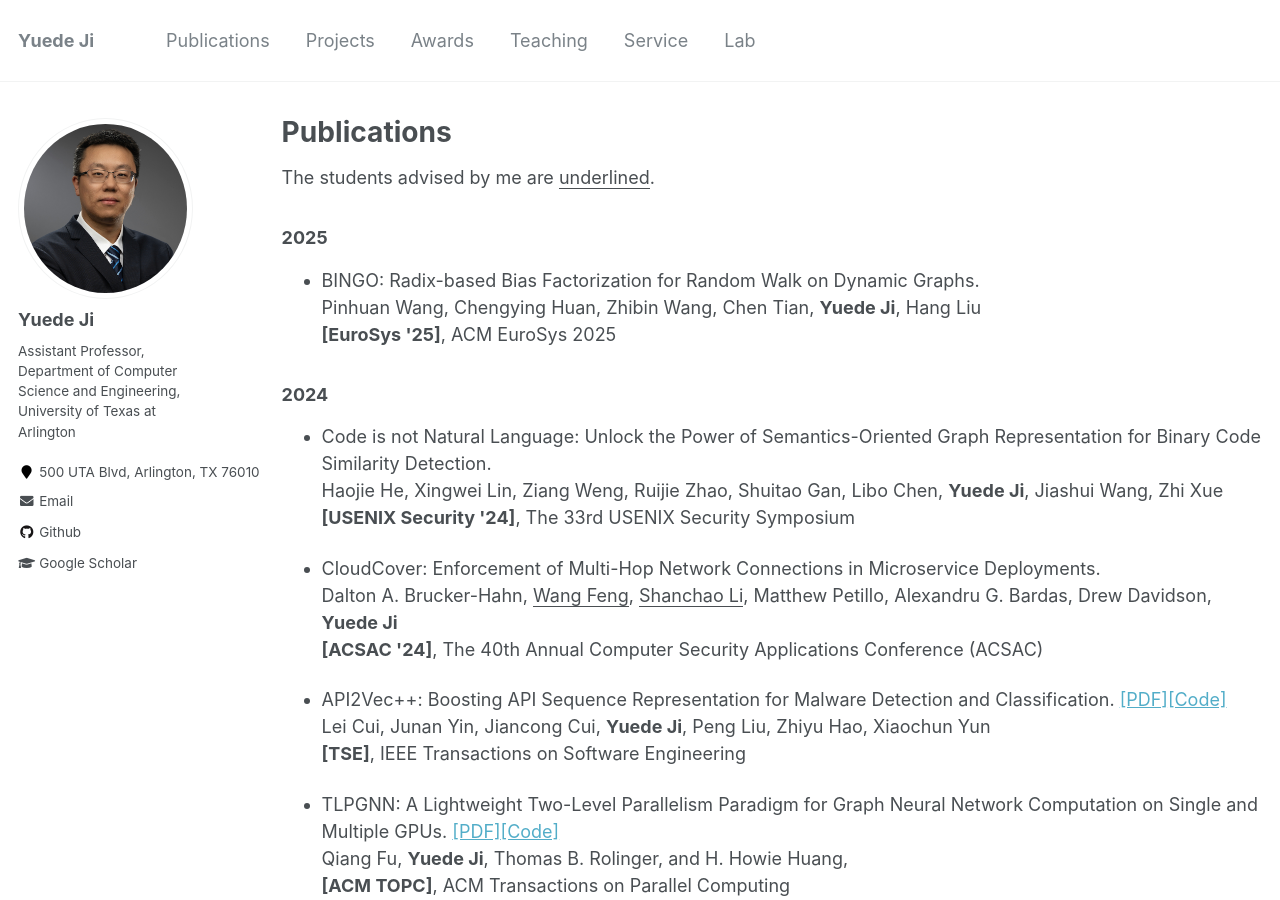
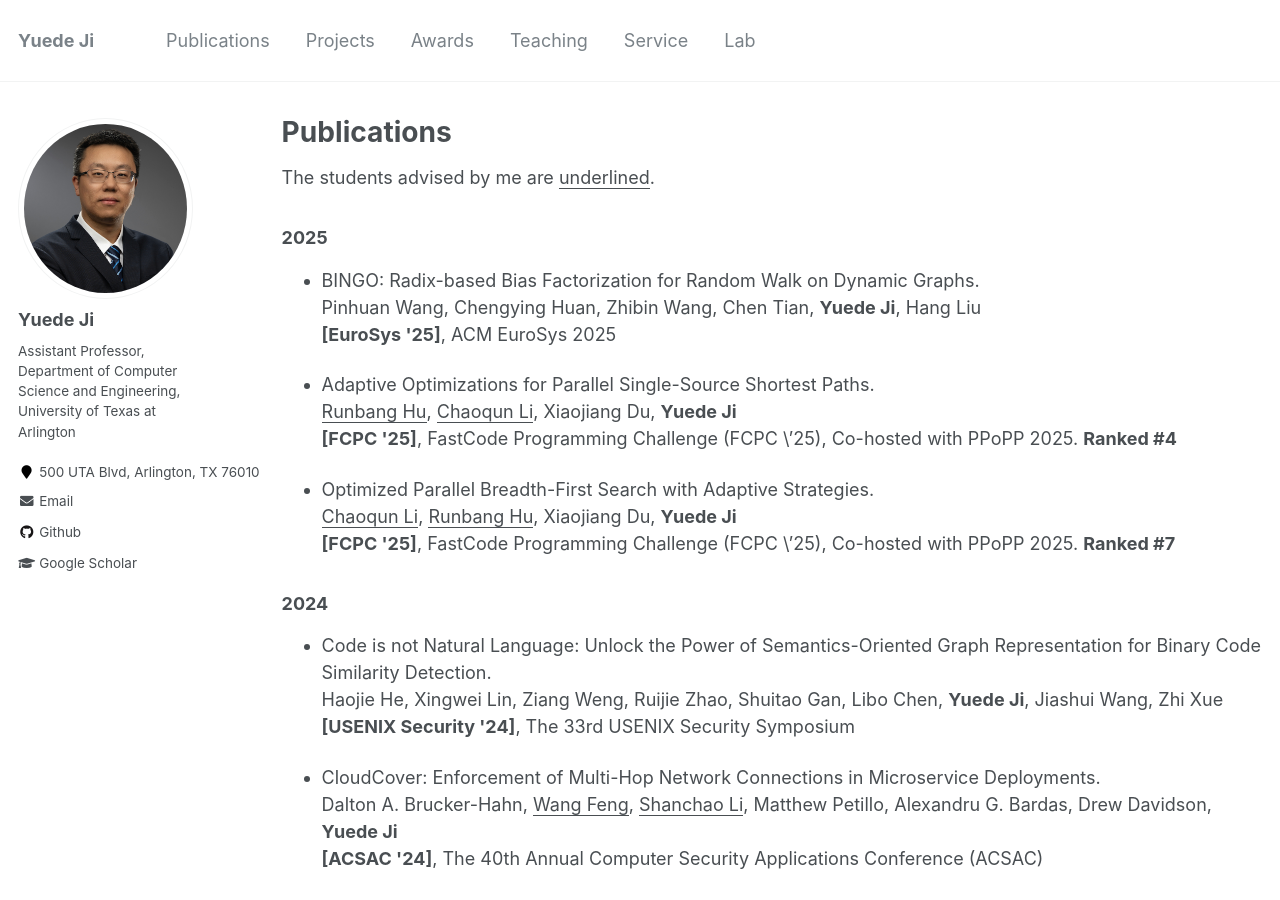
Before and after one commit to yuede/yuede.github.io, a Jekyll site: the page built from _pages/publications.md, in a window 1280 px wide and 900 px high. Built offline with Jekyll 4.4.1, drawn with Linux system fonts in a browser that asks for light colours.

Commit message:
update publications

```diff
--- a/_pages/publications.md
+++ b/_pages/publications.md
@@ -13,6 +13,17 @@ The students advised by me are <u>underlined</u>.
 * BINGO: Radix-based Bias Factorization for Random Walk on Dynamic Graphs.<br/>
 Pinhuan Wang, Chengying Huan, Zhibin Wang, Chen Tian, <strong>Yuede Ji</strong>, Hang Liu<br/>
 <strong>[EuroSys \'25]</strong>, ACM EuroSys 2025<br/>
+
+* Adaptive Optimizations for Parallel Single-Source Shortest Paths.<br/>
+<u>Runbang Hu</u>, <u>Chaoqun Li</u>, Xiaojiang Du, <strong>Yuede Ji</strong><br/>
+<strong>[FCPC \'25]</strong>, FastCode Programming Challenge (FCPC \’25), Co-hosted with PPoPP 2025.
+<strong>Ranked \#4</strong>
+
+* Optimized Parallel Breadth-First Search with Adaptive Strategies.<br/>
+<u>Chaoqun Li</u>, <u>Runbang Hu</u>, Xiaojiang Du, <strong>Yuede Ji</strong><br/>
+<strong>[FCPC \'25]</strong>, FastCode Programming Challenge (FCPC \’25), Co-hosted with PPoPP 2025.
+<strong>Ranked \#7</strong>
+
 
 
 ### 2024
```
Also changed, not shown: _pages/about.md (+1 -1 lines).
